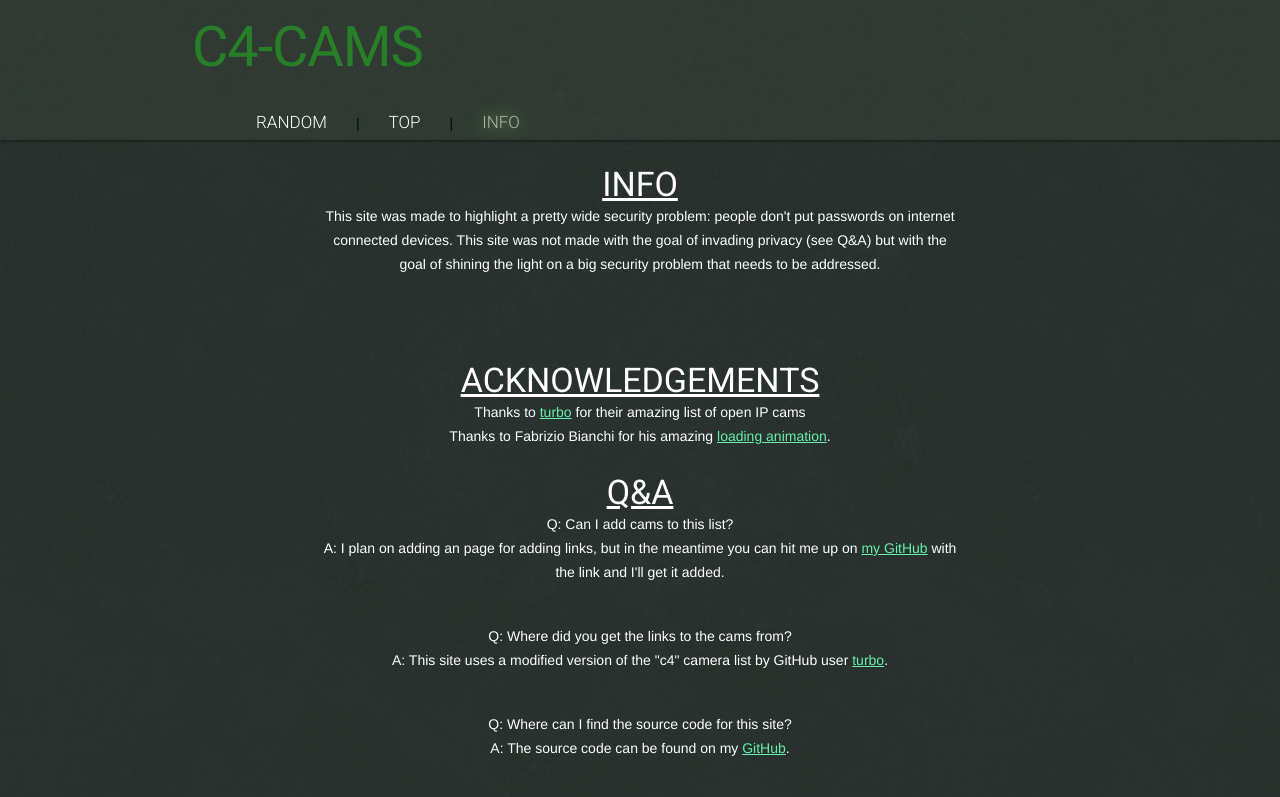
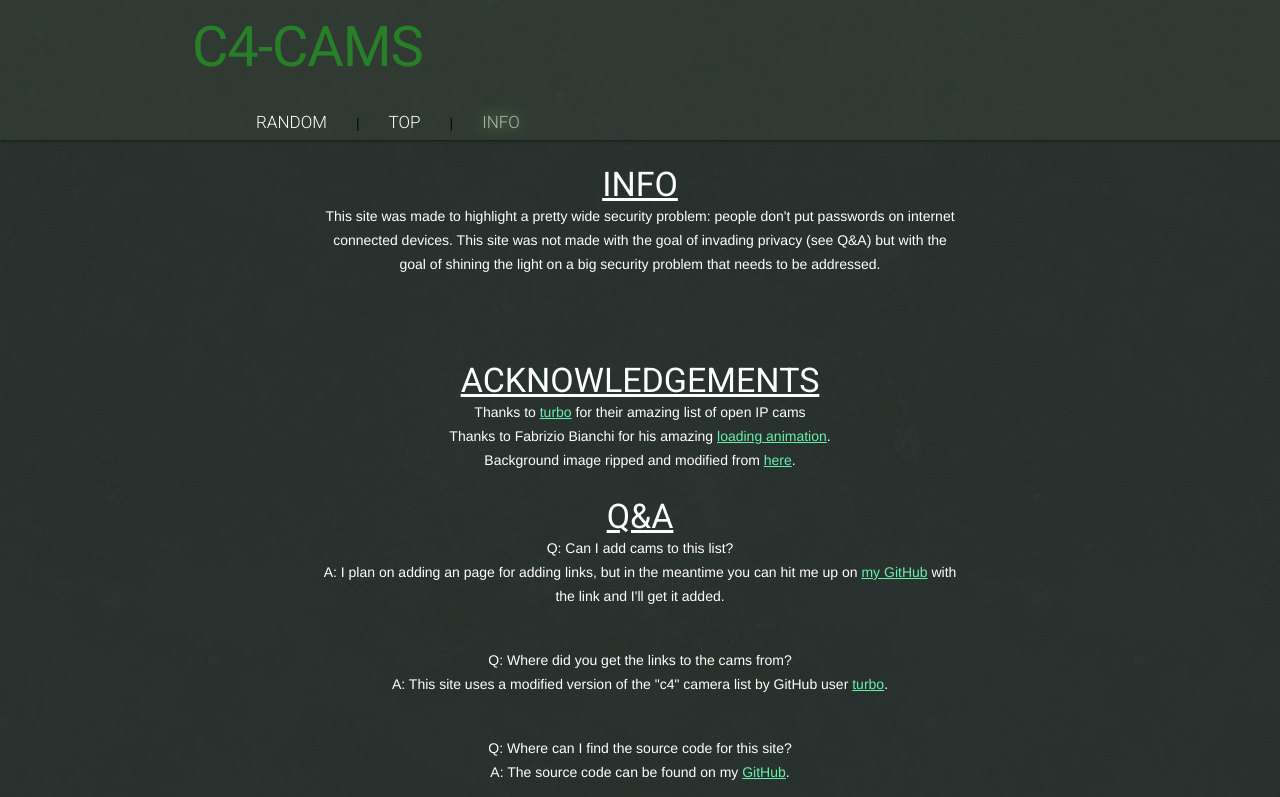
Before and after one commit to qwazwsx/c4-cams, a website: page static/info/index.html in a window 1280 px wide. Shown: the top 797 px of the page. Drawn offline with Linux system fonts and the light colour scheme.

Commit message:
added background credit
http://media.steampowered.com/apps/csgo/blog/images/contentBkndTexture.jpg

```diff
--- a/static/info/index.html
+++ b/static/info/index.html
@@ -43,6 +43,7 @@
 
 		<p>Thanks to Fabrizio Bianchi for his amazing <a href="https://codepen.io/fbrz/pen/mpiFE">loading animation</a>.</p>
 
+		<p>Background image ripped and modified from <a href="http://media.steampowered.com/apps/csgo/blog/images/contentBkndTexture.jpg">here</a>.</p>
 
 		<h3 class="title">Q&A</h3>
 
```
